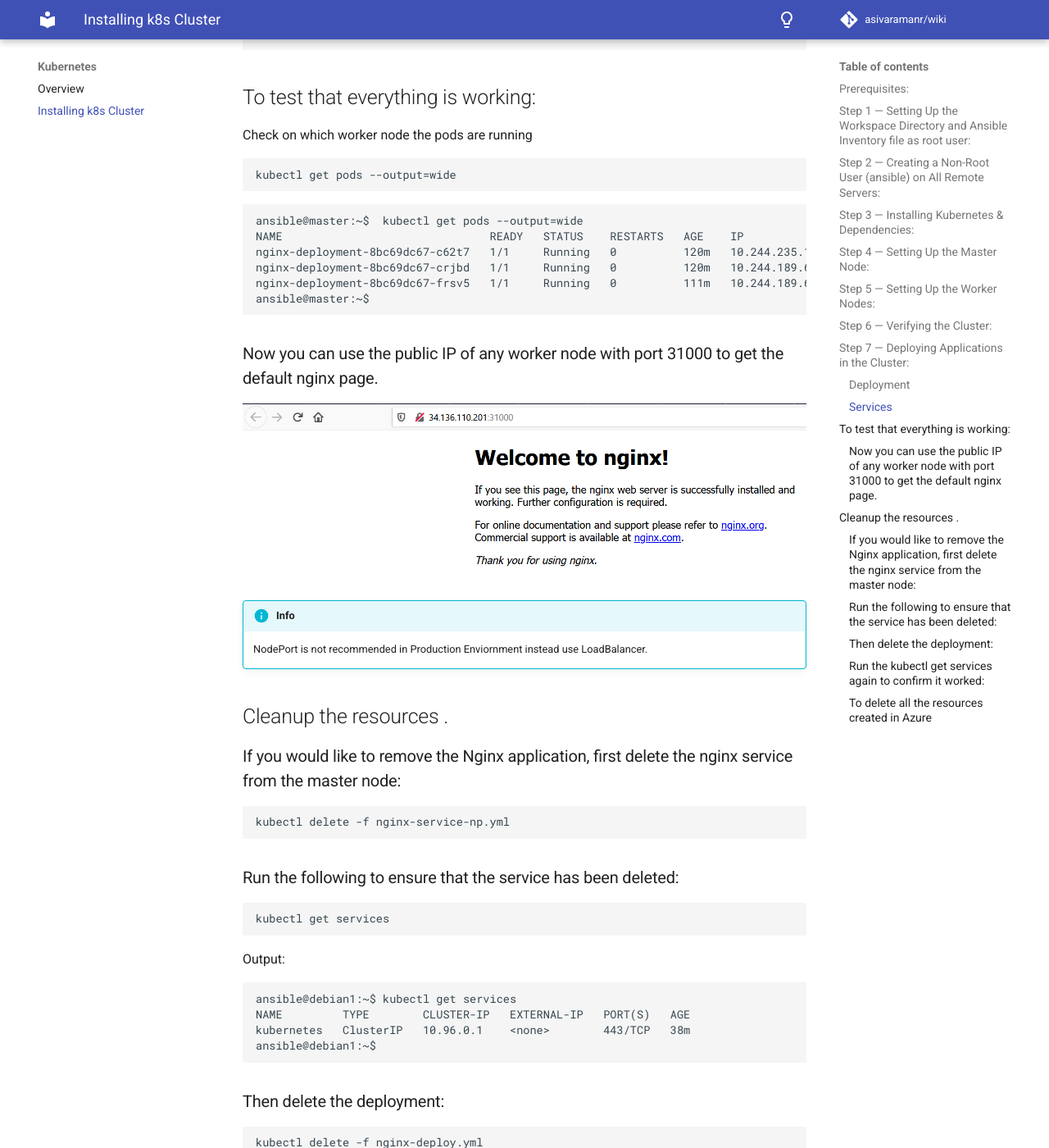
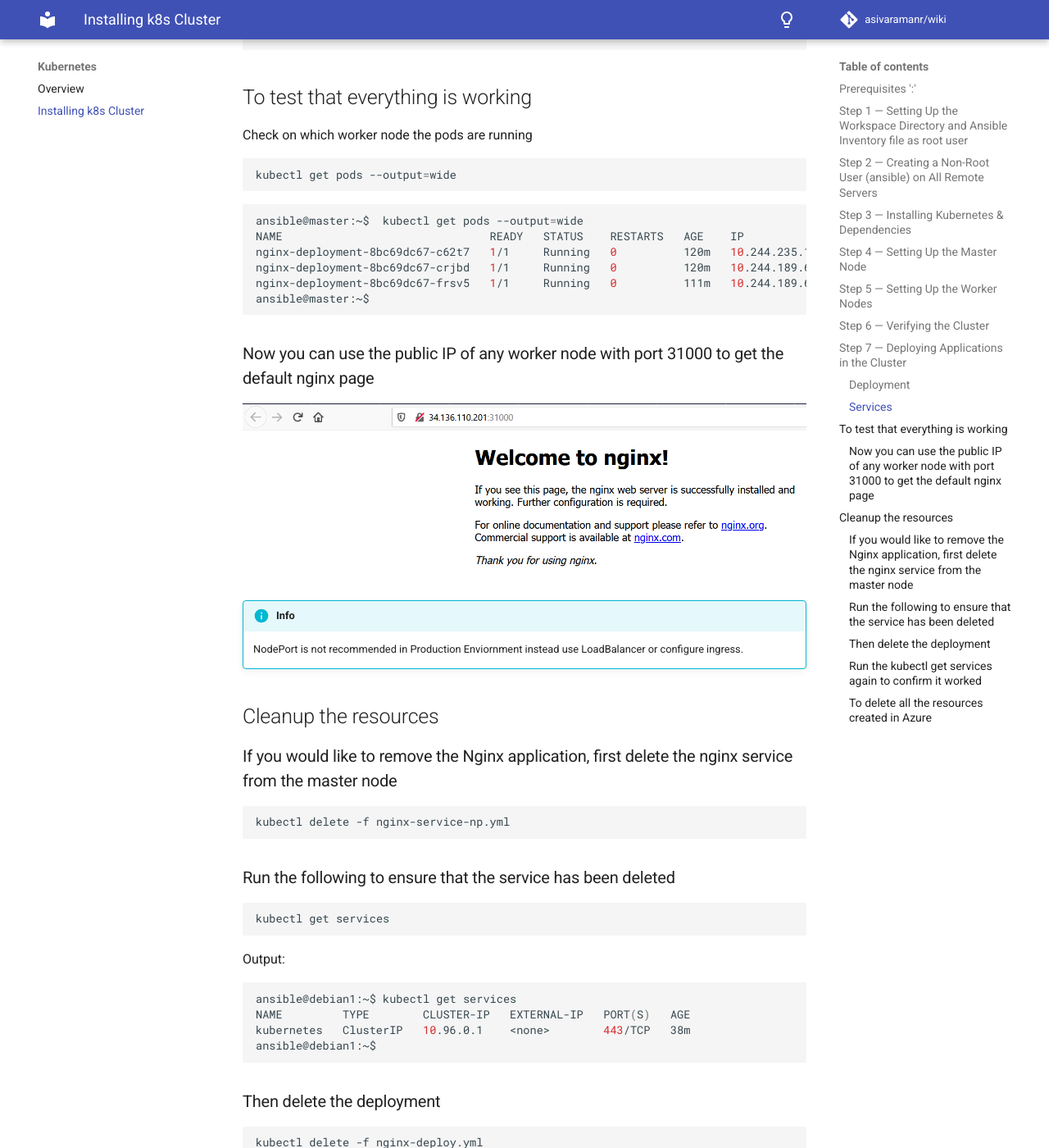
Before and after one commit to asivaramanr/wiki, an MkDocs documentation site: the page built from docs/Kubernetes/Installing_Kubernetes.md, in a window 1280 px wide and 1400 px high, scrolled down 4028 px. Shown: the whole window at 82% size. Built offline with MkDocs 1.6.1 and Material for MkDocs 9.7.7, drawn with Linux system fonts in a browser that asks for light colours; comment, search, counter and statistics services are not loaded; some of the changed text lies outside the part shown.

Commit message:
updated with MD030

````diff
--- a/docs/Kubernetes/Installing_Kubernetes.md
+++ b/docs/Kubernetes/Installing_Kubernetes.md
@@ -1,38 +1,38 @@
 # **Installing Kubernetes cluster on Cloud Platform VM's**
 
-We are going to install kubernetes cluster on the Cloud platforms and will deploy pod & expose services to outside network. You can use the [AzureCLI](https://github.com/asivaramanr/VisualStudio/tree/master/AzureCLI), if you are using Azure Cloud  to deploy the VM's & [Ansible](https://github.com/asivaramanr/VisualStudio/tree/master/Yaml/Ansible/Kubernetes_Install) scripts from my github  to install & configure kubernetes.
+We are going to install kubernetes cluster on the Cloud platforms and will deploy pod & expose services to outside network. You can use the [AzureCLI](https://github.com/asivaramanr/Azure/tree/master/AzureCLI), if you are using Azure Cloud  to deploy the VM's & [Ansible](https://github.com/asivaramanr/Ansible/tree/master/kubernetes_installation) scripts from my github  to install & configure kubernetes.
 
-## Prerequisites:
+## Prerequisites ':'
 
 1. A Kubernetes master node with mininum of 2vCPU and 4GB Memory.
 
     1. Passwordless authentication to all nodes as root. (Remember to enble root login to yes in sshd_config).
 
-2.  Two or Three worker nodes with at least 2 vCPUs and 8GB RAM each.
+2. Two or Three worker nodes with at least 2 vCPUs and 8GB RAM each.
 
-
-3.  Ansible installed on master. For installation instructions, follow the official [Ansible installation documentation](https://docs.ansible.com/ansible/latest/installation_guide/intro_installation.html).
+3. Ansible installed on master. For installation instructions, follow the official [Ansible installation documentation](https://docs.ansible.com/ansible/latest/installation_guide/intro_installation.html).
 
     1. Update the /etc/hosts file on all servers:
 
-    ```
+    ```bash
     10.1.0.4 master
     10.1.0.5 worker1
     10.1.0.6 worker2
     ```
 
-## Step 1 — Setting Up the Workspace Directory and Ansible Inventory file as root user:
+## Step 1 — Setting Up the Workspace Directory and Ansible Inventory file as root user
 
 This will be on the master node we created.
 
-```
+```bash
 mkdir ~/kube-cluster ; cd ~/kube-cluster
 ```
+
 This directory will be our workspace and will contain all of our Ansible playbooks. It will also be the directory inside which you will run local commands.
 
 Create a file named `hosts` using nano or your favorite text editor and update below:
 
-```
+```bash
 [masters]
 master ansible_host=10.1.0.4 ansible_user=root
 
@@ -43,60 +43,69 @@
 [all:vars]
 ansible_python_interpreter=/usr/bin/python3
 ```
-## Step 2 — Creating a Non-Root User (ansible) on All Remote Servers:
+
+## Step 2 — Creating a Non-Root User (ansible) on All Remote Servers
 
 We will create a non-root user to execute kubectl commands.
 
 !!! important
     We will be using root account for cluster installation and all kubectl commands should be executed on master server as ansible user.
 
-```
+```bash
 ansible-playbook -i hosts ~/kube-cluster/user_creation_initial.yml
 ```
-## Step 3 — Installing Kubernetes & Dependencies:
 
-```
+## Step 3 — Installing Kubernetes & Dependencies
+
+```bash
 ansible-playbook -i hosts ~/kube-cluster/kube_dependencies_install.yml
 ```
+
 > (Current version of k8s is 1.21.0-00 change it as required)
 
 After execution, Docker, kubeadm, and kubelet will be installed on all of the remote servers. kubectl is not a required component and is only needed for executing cluster commands.
 
-## Step 4 — Setting Up the Master Node:
+## Step 4 — Setting Up the Master Node
 
-```
+```bash
 ansible-playbook -i hosts ~/kube-cluster/master_initial.yml
 ```
 
 Execute below command as **ansible** user to verify the cluster status:
 
-```
+```bash
 kubectl get nodes
 ```
+
 Output:
-```
+
+```bash
 ansible@debian1:~$ kubectl get nodes
 NAME      STATUS   ROLES                  AGE   VERSION
 debian1   Ready    control-plane,master   20m   v1.21.0
 ansible@debian1:~$
 ```
-## Step 5 — Setting Up the Worker Nodes:
+
+## Step 5 — Setting Up the Worker Nodes
+
 !!! caution
     Run below command as root user
 
-```
+```bash
 ansible-playbook -i hosts ~/kube-cluster/join_worker_nodes.yml
 ```
-## Step 6 — Verifying the Cluster:
+
+## Step 6 — Verifying the Cluster
 
 Now onwards we will be using **ansible** user for creating deployments and services.
 
-```
+```bash
 kubectl get nodes
 ```
 
 Output:
-```
+
+```bash
 ansible@debian1:~$ kubectl get nodes
 NAME      STATUS   ROLES                  AGE   VERSION
 debian1   Ready    control-plane,master   24m   v1.21.0
@@ -104,28 +113,31 @@
 debian3   Ready    <none>                 81s   v1.21.0
 ansible@debian1:~$
 ```
+
 If all of your nodes have the value Ready for STATUS, it means that they’re part of the cluster and ready to run workloads.
 
 !!! success
     You have successfully installed Kubernetes cluster.
 
-## Step 7 — Deploying Applications in the Cluster:
+## Step 7 — Deploying Applications in the Cluster
 
-Deployment scripts are [here](https://github.com/asivaramanr/VisualStudio/tree/master/Yaml/Ansible/Kubernetes).
+Deployment scripts are [here](https://github.com/asivaramanr/Kubernetes/tree/master/Kubernetes_deployment).
 
 ### Deployment
 
 A deployment is a type of Kubernetes object that ensures there’s always a specified number of pods running based on a defined template, even if the pod crashes during the cluster’s lifetime. The deployment will create a pod with one container from the Docker registry’s Nginx Docker Image.
 
-```
+```bash
 kubectl create -f nginx-deploy.yml
 ```
+
 Once the deployment is successful verify the status using below.
 
-```
+```bash
 kubectl get deployment -l app=nginx-app
 ```
-```
+
+```bash
 ansible@master:~$ kubectl get deployment -l app=nginx-app
 NAME               READY   UP-TO-DATE   AVAILABLE   AGE
 nginx-deployment   3/3     3            3           45m
@@ -140,24 +152,28 @@
 
 Next, run the following command to create a service named nginx-service that will expose the app to Public IP. It will do so through a NodePort, a scheme that will make the pod accessible through an arbitrary port on a worker public IP:
 
-```
+```bash
 kubectl create -f nginx-service-np.yml
 ```
+
 Output:
-```
+
+```bash
 ansible@master:~$ kubectl get service -l app=nginx-app
 NAME               TYPE       CLUSTER-IP      EXTERNAL-IP   PORT(S)        AGE
 nginx-service-np   NodePort   10.104.48.148   <none>        80:31000/TCP   4m27s
 ansible@master:~$
 ```
-## To test that everything is working:
+
+## To test that everything is working
 
 Check on which worker node the pods are running
-```
+
+```bash
 kubectl get pods --output=wide
 ```
 
-```
+```bash
 ansible@master:~$  kubectl get pods --output=wide
 NAME                               READY   STATUS    RESTARTS   AGE    IP               NODE      NOMINATED NODE   READINESS GATES
 nginx-deployment-8bc69dc67-c62t7   1/1     Running   0          120m   10.244.235.131   worker1   <none>           <none>
@@ -166,50 +182,54 @@
 ansible@master:~$
 ```
 
-
-### Now you can use the public IP of any worker node with port 31000 to get the default nginx page.
-
+### Now you can use the public IP of any worker node with port 31000 to get the default nginx page
 
 ![nginx](nginx.PNG)
 
+!!! info
+    NodePort is not recommended in Production Enviornment instead use LoadBalancer or configure ingress.
 
+## Cleanup the resources
 
-!!! info
-    NodePort is not recommended in Production Enviornment instead use LoadBalancer.
+### If you would like to remove the Nginx application, first delete the nginx service from the master node
 
-## Cleanup the resources .
-
-### If you would like to remove the Nginx application, first delete the nginx service from the master node:
-```
+```bash
 kubectl delete -f nginx-service-np.yml
 ```
-### Run the following to ensure that the service has been deleted:
-```
+
+### Run the following to ensure that the service has been deleted
+
+```bash
 kubectl get services
 ```
+
 Output:
 
-```
+```bash
 ansible@debian1:~$ kubectl get services
 NAME         TYPE        CLUSTER-IP   EXTERNAL-IP   PORT(S)   AGE
 kubernetes   ClusterIP   10.96.0.1    <none>        443/TCP   38m
 ansible@debian1:~$
 ```
-### Then delete the deployment:
-```
+
+### Then delete the deployment
+
+```bash
 kubectl delete -f nginx-deploy.yml
 ```
-### Run the `kubectl get services` again to confirm it worked:
+
+### Run the `kubectl get services` again to confirm it worked
 
 Output:
-```
-"ansible@debian1:~$ kubectl get deployments
+
+```bash
+ansible@debian1:~$ kubectl get deployments
 No resources found in default namespace.
-ansible@debian1:~$"
+ansible@debian1:~$
 ```
 
 ### To delete all the resources created in Azure
 
  If you used the scripts. We created all the resources in one single Resource Group. By deleting the RG,  all the resources created inside the RG will be deleted.
 
- Use `Azure_delete_resourcegroup.ps1 from` [AzureCLI](https://github.com/asivaramanr/VisualStudio/tree/master/AzureCLI)
+ Use `Azure_delete_resourcegroup.ps1 from` [AzureCLI](https://github.com/asivaramanr/Azure/tree/master/AzureCLI)
````
